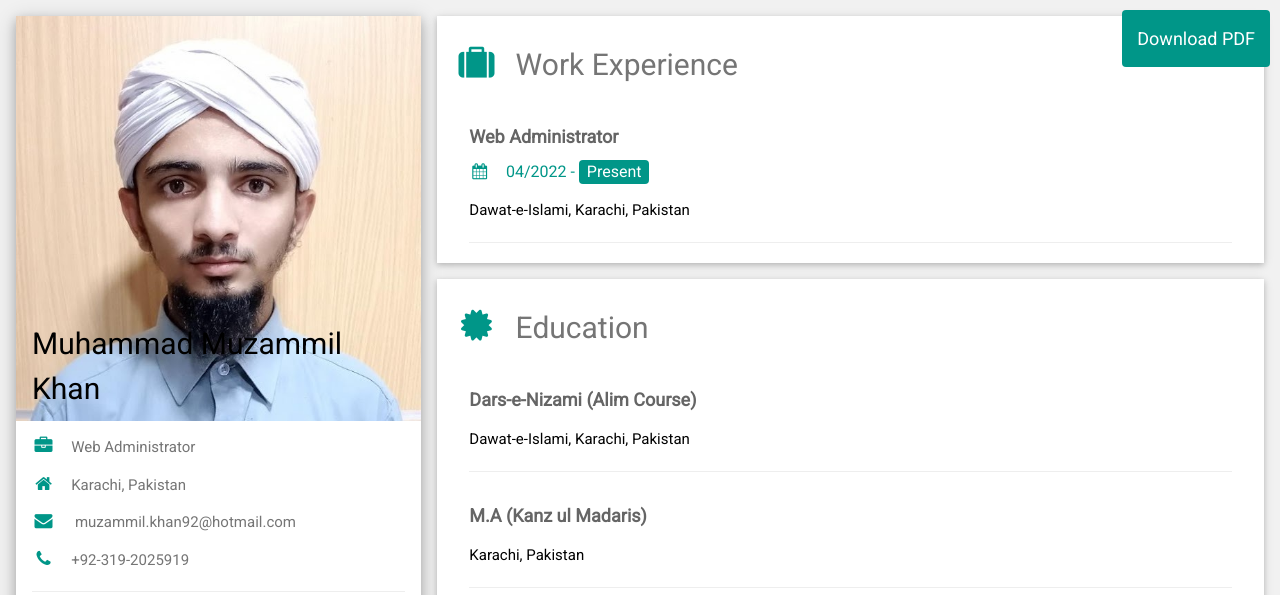
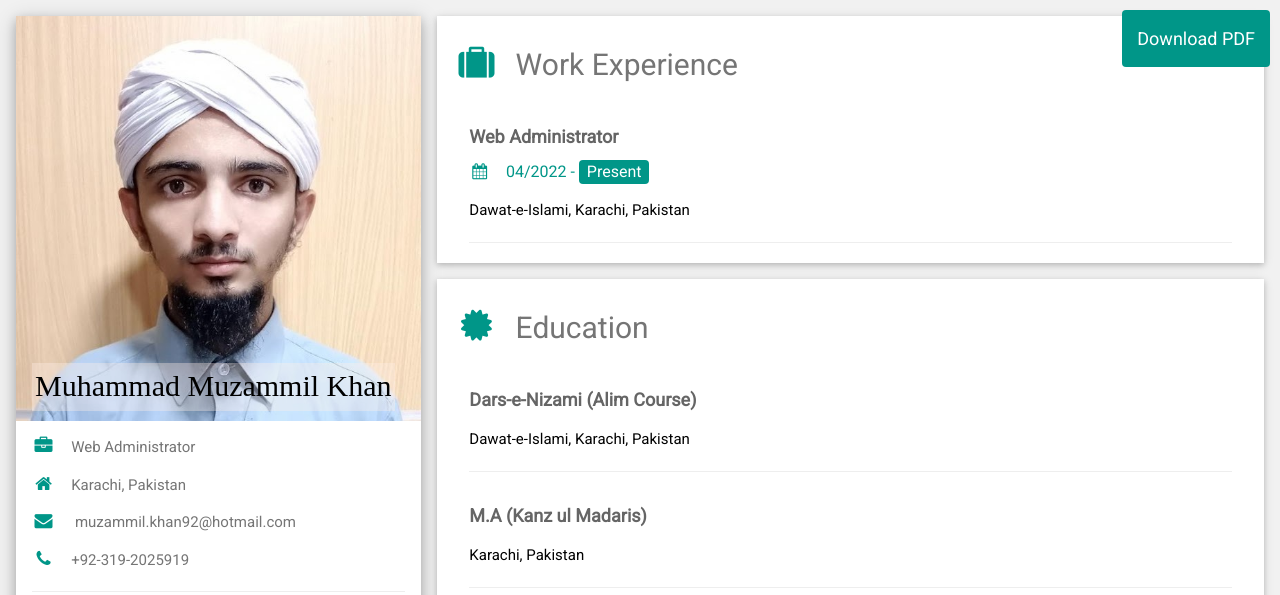
Before and after one commit to muzammilkhan26/resume, a plain HTML site: page index.html in a window 1280 px wide. Shown: the top 595 px of the page. Drawn offline with nearby package versions, Linux system fonts and the light colour scheme.

Commit message:
My Resume

```diff
--- a/index.html
+++ b/index.html
@@ -1,5 +1,6 @@
 <!DOCTYPE html>
 <html>
+
 <head>
   <style>
     a {
@@ -9,7 +10,7 @@
       pos
     }
   </style>
-  <title>CV - Muhammad Muzammil Khan</title>
+  <title>Muhammad Muzammil Khan</title>
   <meta charset="UTF-8">
   <meta name="viewport" content="width=device-width, initial-scale=1">
   <link rel="stylesheet" href="https://www.w3schools.com/w3css/4/w3.css">
@@ -36,7 +37,15 @@
           <div class="w3-display-container">
             <img src="./me1.jpg" style="width:100%;" alt="Avatar">
             <div class="w3-display-bottomleft w3-container w3-text-black">
-              <h2>Muhammad Muzammil Khan</h2>
+              <style>
+                #nme {
+                  background-color: #ffede65c;
+                  padding: 0px 3px 3px 3px;
+                  font-family: serif;
+                  color: black;
+                }
+              </style>
+              <h2 id="nme">Muhammad Muzammil Khan</h2>
             </div>
           </div>
           <div class="w3-container">
```
